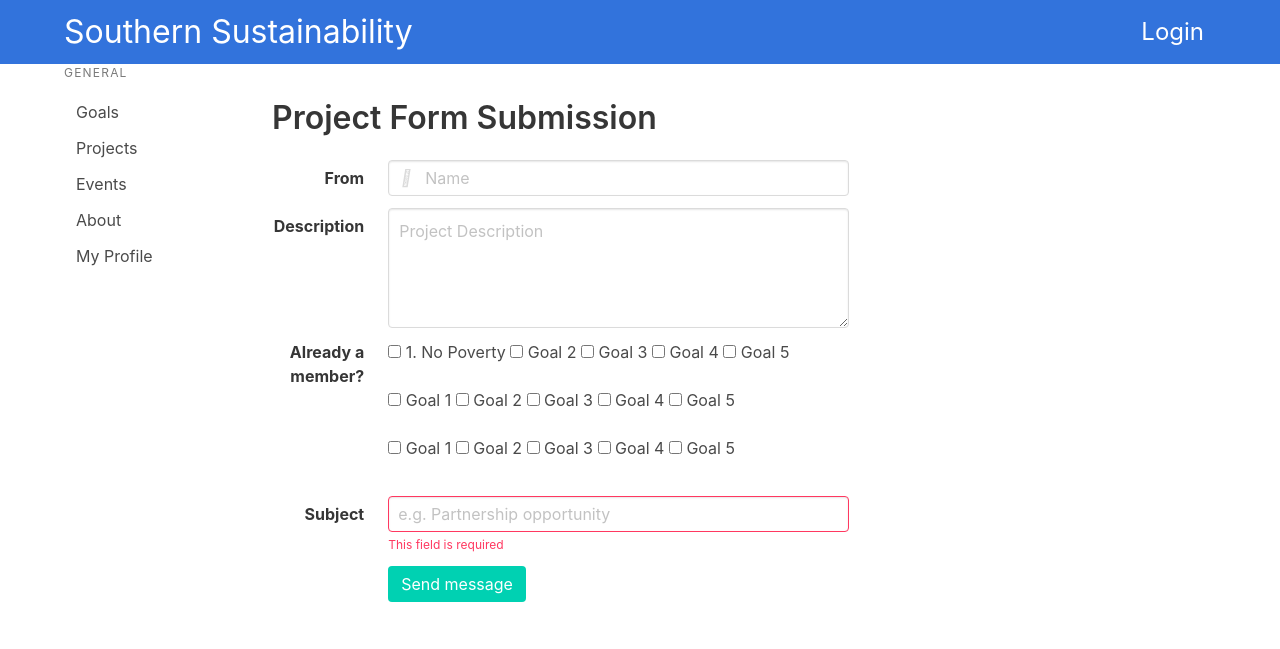
After one commit to AJLabozzo/CSC499-test, a Flask app: page /submission_form in a window 1280 px wide. The commit adds this page. Shown: the top 649 px of the page. Run offline with Flask 2, Linux system fonts and the light colour scheme; some libraries are stand-ins or nearby versions.

Commit message:
Front end templates development

```diff
--- a/app/routes.py
+++ b/app/routes.py
@@ -28,6 +28,18 @@ def events():
 def about():
 	return render_template('about.html')
 
+@app.route('/goal1')
+def goals1():
+	return render_template('goal1.html')
+
+@app.route('/myprofile')
+def myprofile():
+	return render_template('myprofile.html')
+
+@app.route('/submission_form')
+def submission_form():
+	return render_template('submission_form.html')
+
 @app.route('/login')
 def login():
 	form = LoginForm()
--- a/app/templates/base.html
+++ b/app/templates/base.html
@@ -49,6 +49,7 @@
 						<li><a href="../projects">Projects</a></li>
 						<li><a href="../events">Events</a></li>
 						<li><a href="../about">About</a></li>
+						<li><a href="../myprofile">My Profile</a></li>
                     </ul>
                 </aside>
 				</div>
--- a/app/templates/goals.html
+++ b/app/templates/goals.html
@@ -36,7 +36,9 @@
 				  <div class="content">
 					<h4>Click anywhere on card</h4>
 					<p></p>
+					<a class="has-text-white is-size-4" href="../goal1">
 					<span class="button is-link modal-button" data-target="modal-image">Image modal</span>
+					</a>
 				  </div>
 				</div>
 			</div>
--- /dev/null
+++ b/app/templates/submission_form.html
@@ -0,0 +1,148 @@
+{% extends "base.html" %}
+
+{% block head %}	{{ super() }}	{% endblock %}
+
+{% block Nav %}	{{ super() }}	{% endblock %}
+{% block content %}
+<section class="section">
+    <div class="container">
+        <h1 class="title">Project Form Submission</h1>
+        <main>
+            <div class="field is-horizontal">
+                <div class="field-label is-normal">
+                  <label class="label">From</label>
+                </div>
+                <div class="field-body">
+                  <div class="field">
+                    <p class="control is-expanded has-icons-left">
+                      <input class="input" type="text" placeholder="Name">
+                      <span class="icon is-small is-left">
+                        <i class="fas fa-user"></i>
+                      </span>
+                    </p>
+                  </div>
+                </div>
+              </div>
+
+              <div class="field is-horizontal">
+                    <div class="field-label is-normal">
+                      <label class="label">Description</label>
+                    </div>
+                    <div class="field-body">
+                      <div class="field">
+                        <div class="control">
+                          <textarea class="textarea" placeholder="Project Description"></textarea>
+                        </div>
+                      </div>
+                    </div>
+                </div>
+
+              <div class="field is-horizontal">
+                    <div class="field-label">
+                      <label class="label">Already a member?</label>
+                    </div>
+                    <div class="field-body">
+                      <div class="field is-narrow">
+                        <div class="control">
+                            <label class="checkbox">
+                                <input type="checkbox">
+                                1. No Poverty
+                            </label>
+                            <label class="checkbox">
+                                <input type="checkbox">
+                                Goal 2
+                            </label>
+                            <label class="checkbox">
+                                <input type="checkbox">
+                                Goal 3
+                            </label>
+                            <label class="checkbox">
+                                <input type="checkbox">
+                                Goal 4
+                            </label>
+                            <label class="checkbox">
+                                <input type="checkbox">
+                                Goal 5
+                            </label>
+                            <br></br>
+                            <label class="checkbox">
+                                <input type="checkbox">
+                                Goal 1
+                            </label>
+                            <label class="checkbox">
+                                <input type="checkbox">
+                                Goal 2
+                            </label>
+                            <label class="checkbox">
+                                <input type="checkbox">
+                                Goal 3
+                            </label>
+                            <label class="checkbox">
+                                <input type="checkbox">
+                                Goal 4
+                            </label>
+                            <label class="checkbox">
+                                <input type="checkbox">
+                                Goal 5
+                            </label>
+                            <br></br>
+                            <label class="checkbox">
+                                <input type="checkbox">
+                                Goal 1
+                            </label>
+                            <label class="checkbox">
+                                <input type="checkbox">
+                                Goal 2
+                            </label>
+                            <label class="checkbox">
+                                <input type="checkbox">
+                                Goal 3
+                            </label>
+                            <label class="checkbox">
+                                <input type="checkbox">
+                                Goal 4
+                            </label>
+                            <label class="checkbox">
+                                <input type="checkbox">
+                                Goal 5
+                            </label>
+                            <br></br>
+                        </div>
+                      </div>
+                    </div>
+                  </div>
+
+                  <div class="field is-horizontal">
+                    <div class="field-label is-normal">
+                      <label class="label">Subject</label>
+                    </div>
+                    <div class="field-body">
+                      <div class="field">
+                        <div class="control">
+                          <input class="input is-danger" type="text" placeholder="e.g. Partnership opportunity">
+                        </div>
+                        <p class="help is-danger">
+                          This field is required
+                        </p>
+                      </div>
+                    </div>
+                  </div>
+
+                  <div class="field is-horizontal">
+                    <div class="field-label">
+                      <!-- Left empty for spacing -->
+                    </div>
+                    <div class="field-body">
+                      <div class="field">
+                        <div class="control">
+                          <button class="button is-primary">
+                            Send message
+                          </button>
+                        </div>
+                      </div>
+                    </div>
+                  </div>
+        </main>
+    </div>
+</section>
+{% endblock %}
```
Also changed, not shown: app/templates/goal1.html (added, +26 -0 lines), app/templates/myprofile.html (added, +10 -0 lines), app/templates/random.txt (added, +55 -0 lines).
